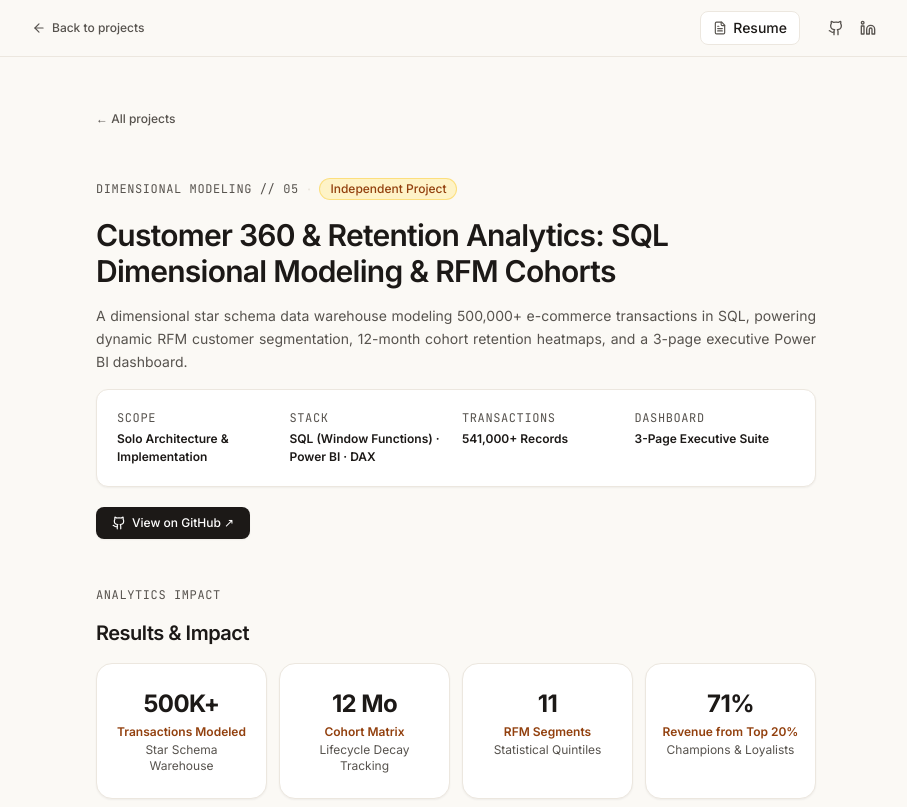
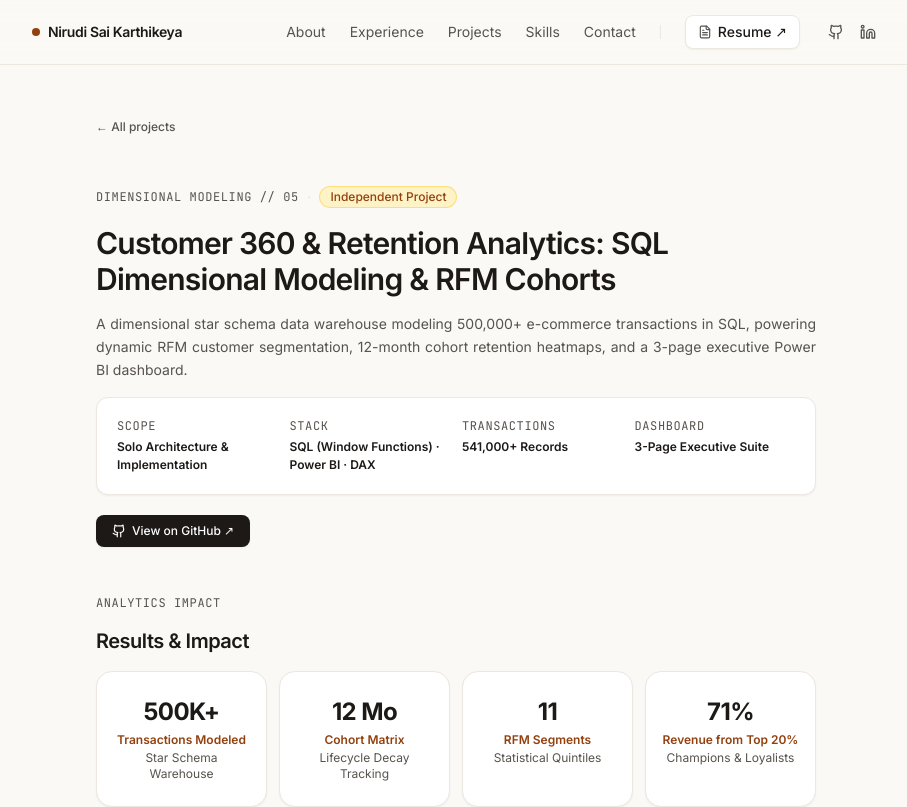
Before and after one commit to Karthiksai-1/portfolio, a React (Vite) app: page /projects/customer-360-retention in a window 1280 px wide. Shown: the top 807 px of the page, without its empty margins (184-1091 px from the left). Built offline with nearby package versions, Linux system fonts and the light colour scheme.

Commit message:
feat: make navigation header sticky with backdrop blur

```diff
--- a/index.html
+++ b/index.html
@@ -11,7 +11,7 @@
     <link rel="preconnect" href="https://fonts.gstatic.com" crossorigin>
     <link href="https://fonts.googleapis.com/css2?family=Inter:wght@400;500;600;700&family=JetBrains+Mono:wght@400;500;600&display=swap" rel="stylesheet">
   </head>
-  <body class="bg-canvas text-text-primary font-sans antialiased selection:bg-accent-tint selection:text-accent-text overflow-x-hidden">
+  <body class="bg-canvas text-text-primary font-sans antialiased selection:bg-accent-tint selection:text-accent-text overflow-x-clip">
     <div id="root"></div>
     <script type="module" src="/src/main.tsx"></script>
   </body>
--- a/src/App.tsx
+++ b/src/App.tsx
@@ -16,18 +16,27 @@ import Customer360CaseStudy from './components/case-studies/Customer360CaseStudy
 import SupplyChainCaseStudy from './components/case-studies/SupplyChainCaseStudy';
 
 function ScrollToTop() {
-  const { pathname } = useLocation();
+  const { pathname, hash } = useLocation();
 
   useEffect(() => {
+    if (hash) {
+      setTimeout(() => {
+        const element = document.getElementById(hash.replace('#', ''));
+        if (element) {
+          element.scrollIntoView({ behavior: 'smooth' });
+        }
+      }, 50);
+      return;
+    }
     window.scrollTo(0, 0);
-  }, [pathname]);
+  }, [pathname, hash]);
 
   return null;
 }
 
 function HomePage() {
   return (
-    <div className="min-h-screen w-full max-w-full overflow-x-hidden bg-canvas text-text-primary font-sans antialiased selection:bg-accent-tint selection:text-accent-text animate-fade-in">
+    <div className="min-h-screen w-full max-w-full overflow-x-clip bg-canvas text-text-primary font-sans antialiased selection:bg-accent-tint selection:text-accent-text animate-fade-in">
       {/* Sticky Root Navigation */}
       <Navbar />
 
--- a/src/components/Navbar.tsx
+++ b/src/components/Navbar.tsx
@@ -1,9 +1,10 @@
-import { useLocation, Link } from 'react-router-dom';
-import { Github, Linkedin, FileText, ArrowLeft } from 'lucide-react';
+import { useLocation, Link, useNavigate } from 'react-router-dom';
+import { Github, Linkedin, FileText } from 'lucide-react';
 import { profile } from '../data/portfolioData';
 
 export const Navbar: React.FC = () => {
   const location = useLocation();
+  const navigate = useNavigate();
   const isCaseStudy = location.pathname.startsWith('/projects/');
 
   const navLinks = [
@@ -15,9 +16,11 @@ export const Navbar: React.FC = () => {
   ];
 
   const handleAnchorClick = (e: React.MouseEvent<HTMLAnchorElement>, href: string) => {
-    if (href.startsWith('#')) {
     e.preventDefault();
     const targetId = href.replace('#', '');
+    if (isCaseStudy) {
+      navigate('/' + href);
+    } else {
       const element = document.getElementById(targetId);
       if (element) {
         element.scrollIntoView({ behavior: 'smooth' });
@@ -26,38 +29,26 @@ export const Navbar: React.FC = () => {
   };
 
   return (
-    <header className="sticky top-0 z-50 bg-canvas/90 backdrop-blur-md border-b border-border-warm text-text-primary transition-colors">
-      <div className="max-w-4xl mx-auto px-4 py-3 sm:px-6 h-14 flex items-center justify-between w-full">
-        {/* Left: Context-Aware Back Link or Logo/Name */}
-        {isCaseStudy ? (
+    <header className="sticky top-0 z-50 w-full border-b border-border-warm bg-canvas/85 backdrop-blur-md transition-all">
+      <div className="max-w-4xl mx-auto px-4 sm:px-6 h-14 sm:h-16 flex items-center justify-between w-full">
+        {/* Left: Direct Link to Homepage */}
         <Link
           to="/"
-            className="inline-flex items-center gap-1.5 text-xs font-medium text-text-muted hover:text-text-primary transition-all duration-150 ease-out active:scale-[0.98]"
-          >
-            <ArrowLeft className="w-3.5 h-3.5" />
-            <span>Back to projects</span>
-          </Link>
-        ) : (
-          <a
-            href="#about"
-            onClick={(e) => handleAnchorClick(e, '#about')}
+          onClick={() => window.scrollTo({ top: 0, behavior: 'smooth' })}
           className="text-sm font-semibold tracking-tight text-text-primary hover:text-accent-text transition-colors flex items-center gap-2"
         >
           <span className="w-2 h-2 rounded-full bg-accent-text" />
-            <span>Karthikeya</span>
-          </a>
-        )}
+          <span className="hidden sm:inline">Nirudi Sai Karthikeya</span>
+          <span className="sm:hidden">Karthikeya</span>
+        </Link>
 
         {/* Right Navigation & Actions */}
         <div className="flex items-center gap-3 sm:gap-6">
-          {/* Hide anchor links on mobile and case studies */}
-          {!isCaseStudy && (
-            <>
           <nav className="hidden md:flex items-center gap-6 text-sm text-text-muted">
             {navLinks.map((link) => (
               <a
                 key={link.name}
-                    href={link.href}
+                href={isCaseStudy ? `/${link.href}` : link.href}
                 onClick={(e) => handleAnchorClick(e, link.href)}
                 className="hover:text-text-primary transition-colors"
               >
@@ -67,18 +58,16 @@ export const Navbar: React.FC = () => {
           </nav>
 
           <div className="hidden md:block h-3.5 w-px bg-border-warm" />
-            </>
-          )}
 
-          {/* Resume button in navbar */}
+          {/* Resume button pinned to the right side */}
           <a
             href="/resume.pdf"
             target="_blank"
             rel="noopener noreferrer"
-            className="flex items-center gap-1.5 text-text-primary border border-border-warm bg-surface hover:bg-canvas px-2.5 py-1.5 sm:px-3 sm:py-1.5 rounded-lg text-xs sm:text-sm font-medium transition-all duration-150 ease-out active:scale-[0.98]"
+            className="flex items-center gap-1.5 text-text-primary border border-border-warm bg-surface hover:bg-canvas px-2.5 py-1.5 sm:px-3 sm:py-1.5 rounded-lg text-xs sm:text-sm font-medium transition-all duration-150 ease-out active:scale-[0.98] shadow-sm"
           >
             <FileText className="w-3.5 h-3.5 text-text-muted" />
-            <span>Resume</span>
+            <span>Resume ↗</span>
           </a>
 
           {/* Social Icons */}
--- a/src/components/RagCaseStudy.tsx
+++ b/src/components/RagCaseStudy.tsx
@@ -11,7 +11,7 @@ export const RagCaseStudy: React.FC = () => {
   }, []);
 
   return (
-    <div className="min-h-screen w-full max-w-full overflow-x-hidden bg-canvas text-text-primary font-sans antialiased selection:bg-accent-tint selection:text-accent-text animate-fade-in">
+    <div className="min-h-screen w-full max-w-full overflow-x-clip bg-canvas text-text-primary font-sans antialiased selection:bg-accent-tint selection:text-accent-text animate-fade-in">
       {/* Context-Aware Sticky Navbar */}
       <Navbar />
 
--- a/src/components/case-studies/ChurnPredictionCaseStudy.tsx
+++ b/src/components/case-studies/ChurnPredictionCaseStudy.tsx
@@ -11,7 +11,7 @@ export const ChurnPredictionCaseStudy: React.FC = () => {
   }, []);
 
   return (
-    <div className="min-h-screen w-full max-w-full overflow-x-hidden bg-canvas text-text-primary font-sans antialiased selection:bg-accent-tint selection:text-accent-text animate-fade-in">
+    <div className="min-h-screen w-full max-w-full overflow-x-clip bg-canvas text-text-primary font-sans antialiased selection:bg-accent-tint selection:text-accent-text animate-fade-in">
       {/* Context-Aware Sticky Navbar */}
       <Navbar />
 
--- a/src/components/case-studies/Customer360CaseStudy.tsx
+++ b/src/components/case-studies/Customer360CaseStudy.tsx
@@ -11,7 +11,7 @@ export const Customer360CaseStudy: React.FC = () => {
   }, []);
 
   return (
-    <div className="min-h-screen w-full max-w-full overflow-x-hidden bg-canvas text-text-primary font-sans antialiased selection:bg-accent-tint selection:text-accent-text animate-fade-in">
+    <div className="min-h-screen w-full max-w-full overflow-x-clip bg-canvas text-text-primary font-sans antialiased selection:bg-accent-tint selection:text-accent-text animate-fade-in">
       {/* Context-Aware Sticky Navbar */}
       <Navbar />
 
--- a/src/components/case-studies/ItAssetCaseStudy.tsx
+++ b/src/components/case-studies/ItAssetCaseStudy.tsx
@@ -11,7 +11,7 @@ export const ItAssetCaseStudy: React.FC = () => {
   }, []);
 
   return (
-    <div className="min-h-screen w-full max-w-full overflow-x-hidden bg-canvas text-text-primary font-sans antialiased selection:bg-accent-tint selection:text-accent-text animate-fade-in">
+    <div className="min-h-screen w-full max-w-full overflow-x-clip bg-canvas text-text-primary font-sans antialiased selection:bg-accent-tint selection:text-accent-text animate-fade-in">
       {/* Context-Aware Sticky Navbar */}
       <Navbar />
 
--- a/src/components/case-studies/LlmTestingCaseStudy.tsx
+++ b/src/components/case-studies/LlmTestingCaseStudy.tsx
@@ -11,7 +11,7 @@ export const LlmTestingCaseStudy: React.FC = () => {
   }, []);
 
   return (
-    <div className="min-h-screen w-full max-w-full overflow-x-hidden bg-canvas text-text-primary font-sans antialiased selection:bg-accent-tint selection:text-accent-text animate-fade-in">
+    <div className="min-h-screen w-full max-w-full overflow-x-clip bg-canvas text-text-primary font-sans antialiased selection:bg-accent-tint selection:text-accent-text animate-fade-in">
       {/* Context-Aware Sticky Navbar */}
       <Navbar />
 
--- a/src/components/case-studies/SupplyChainCaseStudy.tsx
+++ b/src/components/case-studies/SupplyChainCaseStudy.tsx
@@ -11,7 +11,7 @@ export const SupplyChainCaseStudy: React.FC = () => {
   }, []);
 
   return (
-    <div className="min-h-screen w-full max-w-full overflow-x-hidden bg-canvas text-text-primary font-sans antialiased selection:bg-accent-tint selection:text-accent-text animate-fade-in">
+    <div className="min-h-screen w-full max-w-full overflow-x-clip bg-canvas text-text-primary font-sans antialiased selection:bg-accent-tint selection:text-accent-text animate-fade-in">
       {/* Context-Aware Sticky Navbar */}
       <Navbar />
 
```
Lines whose indentation alone changed are shown as unchanged.
